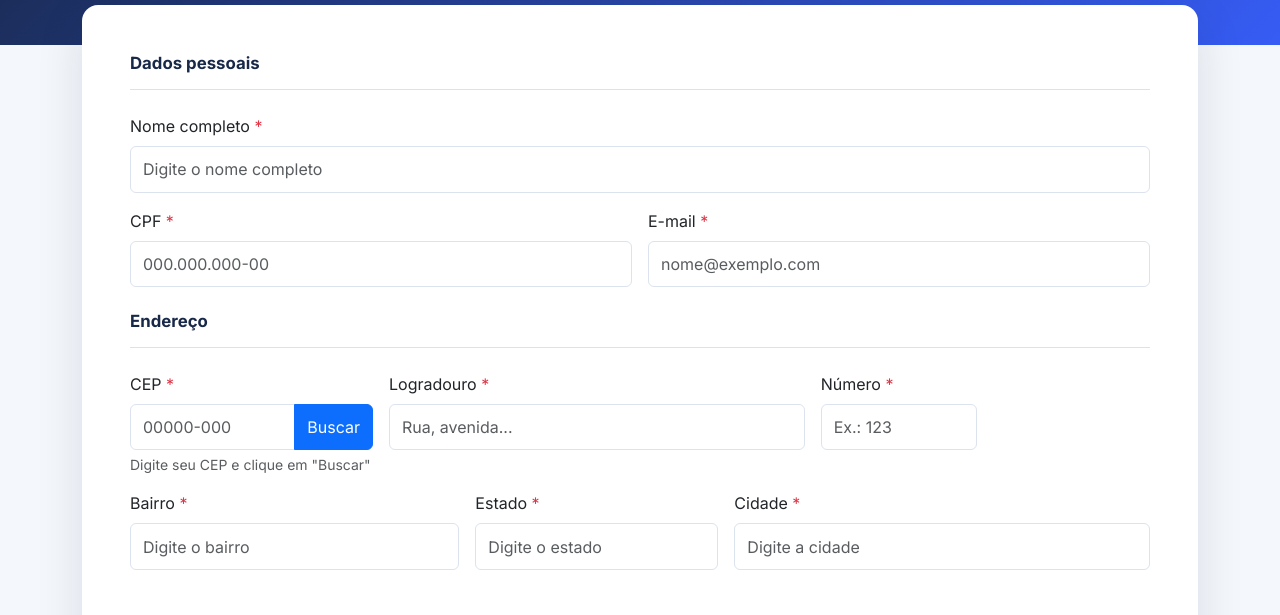
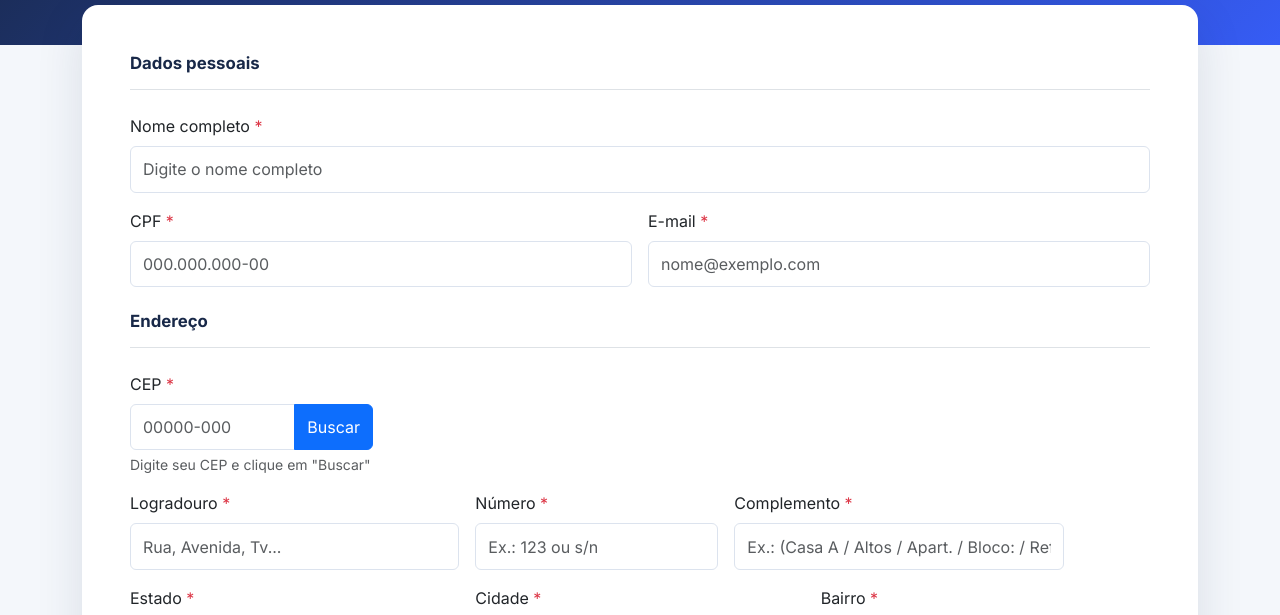
Before and after one commit to rudsonazevedo-91/userSystem, a plain HTML site: page index.html in a window 1280 px wide. Shown: the part 160-775 px from the top of the page. Drawn offline with nearby package versions, Linux system fonts and the light colour scheme.

Commit message:
feat: organizando row

```diff
--- a/index.html
+++ b/index.html
@@ -98,42 +98,50 @@
 
                     <section>
                         <h2 class="section-title border-bottom pb-3 mb-4">Endereço</h2>
-                        <div class="row g-3">
+                        <div class="row g-3 mb-3">
                             <div class="col-md-4 col-lg-3">
                                 <label for="cep" class="form-label required">CEP</label>
                                 <div class="input-group">
                                     <input type="text" class="form-control" id="cep" name="cep"
                                         placeholder="00000-000" inputmode="numeric"
                                         autocomplete="postal-code" maxlength="9" required>
-                                        <button class="btn btn-primary"
-                                            id="buscarCep">Buscar</button>
+                                    <button type="button" class="btn btn-primary" id="buscarCep">Buscar</button>
                                 </div>
                                 <div class="form-text">Digite seu CEP e clique em "Buscar"</div>
                             </div>
-                            <div class="col-md-8 col-lg-5">
+
+                        </div>
+                        <div class="row g-3">
+                            <div class="col-md-8 col-lg-4">
                                 <label for="logradouro" class="form-label required">Logradouro</label>
                                 <input type="text" class="form-control" id="logradouro" name="logradouro"
-                                    placeholder="Rua, avenida..." autocomplete="street-address" required>
+                                    placeholder="Rua, Avenida, Tv..." autocomplete="street-address" required>
                             </div>
-                            <div class="col-md-4 col-lg-2">
+                            <div class="col-md-4 col-lg-3">
                                 <label for="numero" class="form-label required">Número</label>
                                 <input type="text" class="form-control" id="numero" name="numero"
-                                    placeholder="Ex.: 123" inputmode="numeric" autocomplete="address-line2" required>
+                                    placeholder="Ex.: 123 ou s/n" inputmode="numeric"
+                                    autocomplete="address-line2" required>
+                            </div>
+                            <div class="col-md-4 col-lg-4">
+                                <label for="complemento" class="form-label required">Complemento</label>
+                                <input type="text" class="form-control" id="complemento" name="complemento"
+                                    placeholder="Ex.: (Casa A / Altos / Apart. / Bloco: / Ref:)" inputmode="numeric" autocomplete="address-line2" required>
                             </div>
                             <div class="col-md-6 col-lg-4">
-                                <label for="bairro" class="form-label required">Bairro</label>
-                                <input type="text" class="form-control" id="bairro" name="bairro"
-                                    placeholder="Digite o bairro" required>
-                            </div>
-                            <div class="col-md-6 col-lg-3">
                                 <label for="estado" class="form-label required">Estado</label>
                                 <input type="text" class="form-control" id="estado" name="estado"
                                     placeholder="Digite o estado" autocomplete="address-level1" required>
                             </div>
-                            <div class="col-md-6 col-lg-5">
+                            <div class="col-md-6 col-lg-4">
                                 <label for="cidade" class="form-label required">Cidade</label>
                                 <input type="text" class="form-control" id="cidade" name="cidade"
                                     placeholder="Digite a cidade" autocomplete="address-level2" required>
+                            </div>
+                            <div class="col-md-6 col-lg-3">
+                                <label for="bairro" class="form-label required">Bairro</label>
+                                <input type="text" class="form-control" id="bairro" name="bairro"
+                                    placeholder="Digite o bairro" required>
                             </div>
                         </div>
                     </section>
@@ -148,8 +156,6 @@
     </main>
 
     <script src="script.js" defer></script>
-    <script src="
-    https://cdn.jsdelivr.net/npm/toastify-js@1.12.0/src/toastify.min.js
-    "></script>
+    <script src="https://cdn.jsdelivr.net/npm/toastify-js@1.12.0/src/toastify.min.js"></script>
 </body>
 </html
```
